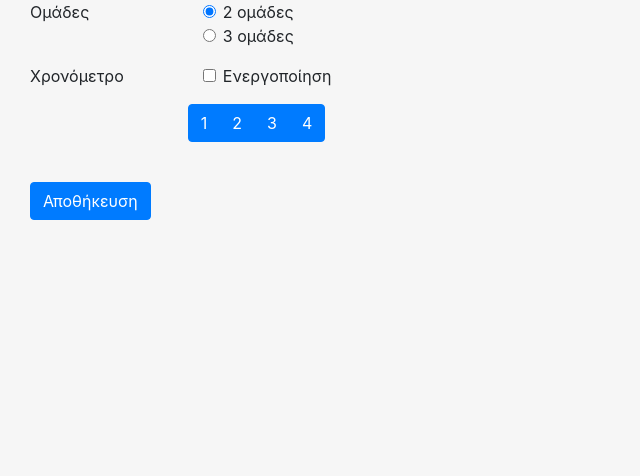
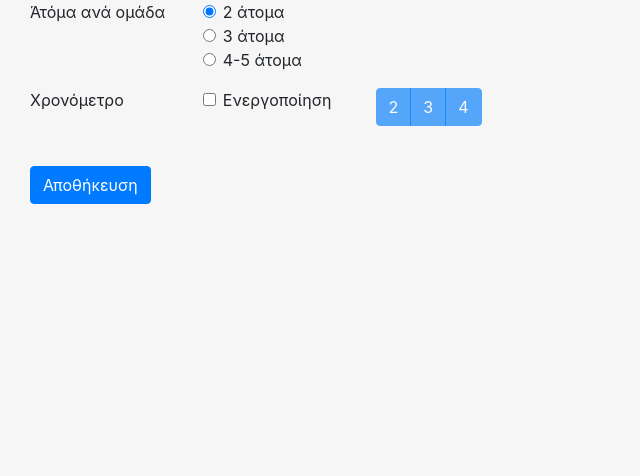
Before and after one commit to alexkoxaras/PythonWeb, a Django app: page /settings/ in a window 1280 px wide. Shown: the part 145-621 px from the top of the page, without its empty margins (0-640 px from the left). Run offline with Django 3.2, Linux system fonts and the light colour scheme; some libraries are stand-ins or nearby versions.

Commit message:
Late changes

```diff
--- a/mysite/personal/templates/personal/header.html
+++ b/mysite/personal/templates/personal/header.html
@@ -13,10 +13,9 @@
 		body {
 		  height:100%
 		}
-
 		.video-container {
 		position: relative;
-		padding-bottom: 56.25%;
+		padding-bottom: 50.00%;
 		padding-top: 15px; height: 0; overflow: hidden;
 		}
 
--- a/mysite/personal/templates/personal/intro.html
+++ b/mysite/personal/templates/personal/intro.html
@@ -1,7 +1,9 @@
 {% extends "personal/header.html" %}
 
 {% block content %}
+<div class="col-sm-10" align="middle">
 <div class="video-container">
-<iframe width="560" height="315" src="https://www.youtube.com/embed/fM-zNMBy3vw" frameborder="0" allow="autoplay; encrypted-media" allowfullscreen></iframe>
+	<iframe width="560" height="315" src="https://www.youtube.com/embed/fM-zNMBy3vw" frameborder="0" allow="autoplay; encrypted-media" allowfullscreen></iframe>
+</div>
 </div>
 {% endblock %}
--- a/mysite/personal/templates/personal/settings.html
+++ b/mysite/personal/templates/personal/settings.html
@@ -4,18 +4,24 @@
 <form>
   <fieldset class="form-group">
     <div class="row">
-      <legend class="col-form-label col-sm-2 pt-0">Ομάδες</legend>
+      <legend class="col-form-label col-sm-2 pt-0">Άτόμα ανά ομάδα</legend>
       <div class="col-sm-10">
         <div class="form-check">
           <input class="form-check-input" type="radio" name="gridRadios" id="gridRadios1" value="option1" checked>
           <label class="form-check-label" for="gridRadios1">
-            2 ομάδες
+            2 άτομα
           </label>
         </div>
         <div class="form-check">
           <input class="form-check-input" type="radio" name="gridRadios" id="gridRadios2" value="option2">
           <label class="form-check-label" for="gridRadios2">
-            3 ομάδες
+            3 άτομα
+          </label>
+        </div>
+        <div class="form-check">
+          <input class="form-check-input" type="radio" name="gridRadios" id="gridRadios3" value="option3">
+          <label class="form-check-label" for="gridRadios2">
+            4-5 άτομα
           </label>
         </div>
       </div>
@@ -24,28 +30,23 @@
 	<div class="form-group row">
 		<div class="col-sm-2">Χρονόμετρο
 		</div>
-			<div class="col-sm-10">
+			<div class="col-sm-2">
 				<div class="form-check">
-				<input class="form-check-input" type="checkbox" onchange="document.getElementById('btngroup').disabled = !this.checked;" name="timer" id="timerCheckBx">
+					<input class="form-check-input" type="checkbox" onchange="document.getElementById('btn1') = !this.checked;" name="timer" id="btn1">
 					<label class="form-check-label" for="timerCheckBx">
 						Ενεργοποίηση
 					</label>
 				</div>
 			</div>
-	</div>
-	<div class="form-group row">
-		<div class="col-sm-2"></div>
+			<div class="col-sm-3">
+			<div class="btn-toolbar" role="toolbar" aria-label="Toolbar with button groups">
 				<div class="btn-group mr-2" role="group" aria-label="First group" id="btngroup">
-			<button type="button" class="btn btn-primary" name='btn1'>1</button>
-			<button type="button" class="btn btn-primary">2</button>
-			<button type="button" class="btn btn-primary">3</button>
-			<button type="button" class="btn btn-primary">4</button>
+					<button type="button" class="btn btn-primary" disabled name="btn1" id="btn1">2</button>
+					<button type="button" class="btn btn-primary" disabled >3</button>
+					<button type="button" class="btn btn-primary" disabled >4</button>
 				</div>
 			</div>
-
-
-	<div class="btn-toolbar" role="toolbar" aria-label="Toolbar with button groups">
-
+			</div>
 	</div>
   <br>
   <div class="form-group row">
```
Lines whose indentation alone changed are shown as unchanged.
